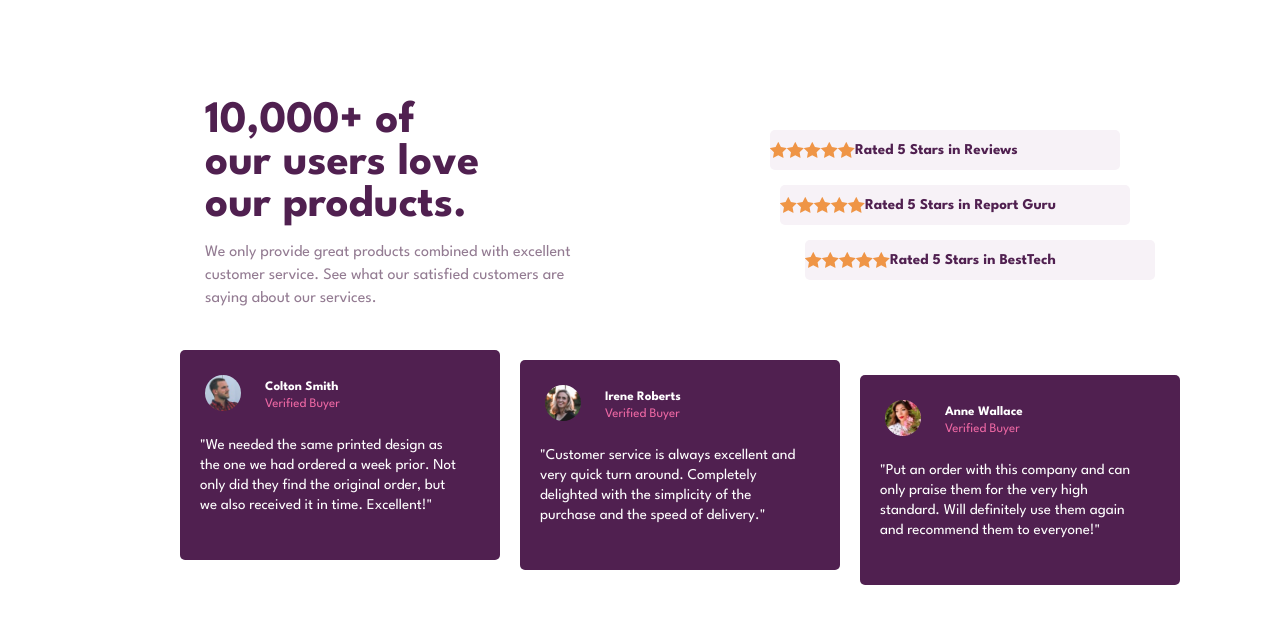
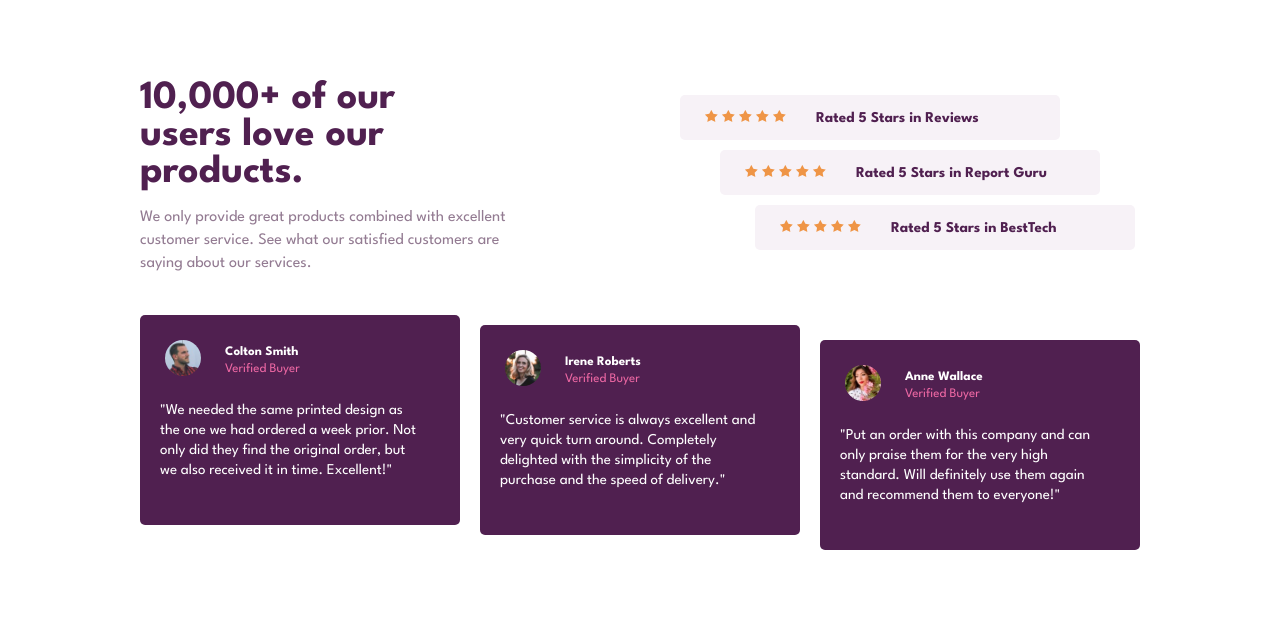
Before and after one commit to vandesonsantos/social-proof-section-master, a plain HTML site: page index.html in a window 1280 px wide. Drawn offline with Linux system fonts and the light colour scheme.

Commit message:
Desktop Social Proof

```diff
--- a/index.html
+++ b/index.html
@@ -13,46 +13,64 @@
   <script src="./src/js/index.js" defer></script>
 </head>
 <body>
-
   <div class="conteiner-principal">
 
     <div class="conteiner-titulo">
+      <div>
         <h1 class="titulo" data-titulo>
           10,000+ of our users love our products.
         </h1>
+      </div>
 
+      <div>
         <p class="sub-titulo">
           We only provide great products combined with excellent customer service.
           See what our satisfied customers are saying about our services.
         </p>
       </div>
+    </div>
 
     <div class="conteiner-estrelas">
       <div class="reviews">
+        <div class="star">
           <img src="./src/imagens/icon-star.svg" alt="Estrela">
           <img src="./src/imagens/icon-star.svg" alt="Estrela">
           <img src="./src/imagens/icon-star.svg" alt="Estrela">
           <img src="./src/imagens/icon-star.svg" alt="Estrela">
           <img src="./src/imagens/icon-star.svg" alt="Estrela">
+        </div>
+
+        <div class="roted-5">
           <p>Rated 5 Stars in Reviews</p>
+        </div>
       </div>
 
       <div class="report-guru">
+        <div class="star">
           <img src="./src/imagens/icon-star.svg" alt="Estrela">
           <img src="./src/imagens/icon-star.svg" alt="Estrela">
           <img src="./src/imagens/icon-star.svg" alt="Estrela">
           <img src="./src/imagens/icon-star.svg" alt="Estrela">
           <img src="./src/imagens/icon-star.svg" alt="Estrela">
+        </div>
+
+        <div class="roted-5">
           <p>Rated 5 Stars in Report Guru</p>
+        </div>
       </div>
 
       <div class="besttech">
+        <div class="star">
           <img src="./src/imagens/icon-star.svg" alt="Estrela">
           <img src="./src/imagens/icon-star.svg" alt="Estrela">
           <img src="./src/imagens/icon-star.svg" alt="Estrela">
           <img src="./src/imagens/icon-star.svg" alt="Estrela">
           <img src="./src/imagens/icon-star.svg" alt="Estrela">
+        </div>
+
+        <div class="roted-5">
           <p>Rated 5 Stars in BestTech</p>
+        </div>
       </div>
     </div>
   </div>
--- a/src/css/style.css
+++ b/src/css/style.css
@@ -1,7 +1,8 @@
 .conteiner-principal{
     display: flex;
     justify-content: center;
-
+    margin-top: 80px;
+    flex-wrap: wrap;
 }
 
 .conteiner-titulo{
@@ -11,20 +12,23 @@
 .titulo{
     width: 280px;
     color: hsl(300, 43%, 22%);
-    font-size: 45px;
-    margin: 100px 0px 0px 180px;
+    font-size: 40px;
 }
 
 .sub-titulo{
     color: hsl(303, 10%, 53%);
     width: 370px;
-    margin: 15px 0px 0px 180px;
     line-height: 23px;
+    margin-top: 15px;
 }
 
 .conteiner-estrelas{
     width: 500px;
-    margin: 115px 0px 0px 230px;
+    display: flex;
+    flex-direction: column;
+    align-items: flex-end;
+    justify-content: flex-end;
+    margin-bottom: 20px;
 }
 
 .conteiner-estrelas .reviews, .report-guru, .besttech{
@@ -32,26 +36,43 @@
     color: hsl(300, 43%, 22%);
     font-weight: 700;
     font-size: 15px;
-    width: 350px;
-    height: 40px;
-    margin: 15px;
+    width: 360px;
+    height: 25px;
+    margin: 5px;
+    padding: 10px;
     border-radius: 5px;
     display: flex;
+    justify-content: start;
     align-items: center;
 }
 
 .conteiner-estrelas .report-guru{
-    margin-left: 25px;
+    margin-right: 40px;
 }
 
-.conteiner-estrelas .besttech{
-    margin-left: 50px;
+.conteiner-estrelas .reviews{
+    margin-right: 80px;
+}
+
+.star{
+    margin-left: 15px;
+}
+
+.roted-5{
+    margin-left: 10px;
+}
+
+.star img{
+    width: 13%;
+
 }
 
 /* DEPOIMENTOS */
 .depoimentos{
     display: flex;
-    margin: 30px 0px 0px 170px;
+    justify-content: center;
+    margin: 30px 0px 0px 0px;
+    flex-wrap: wrap;
 }
 
 .depoimentos .colton-smith, .irene-robers, .anne-wallace{
```
Lines whose indentation alone changed are shown as unchanged.
